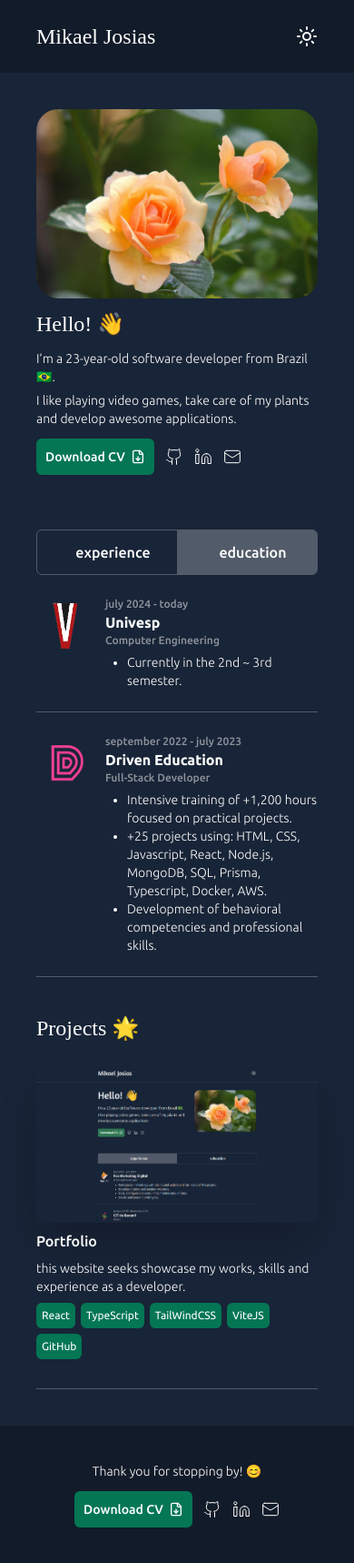
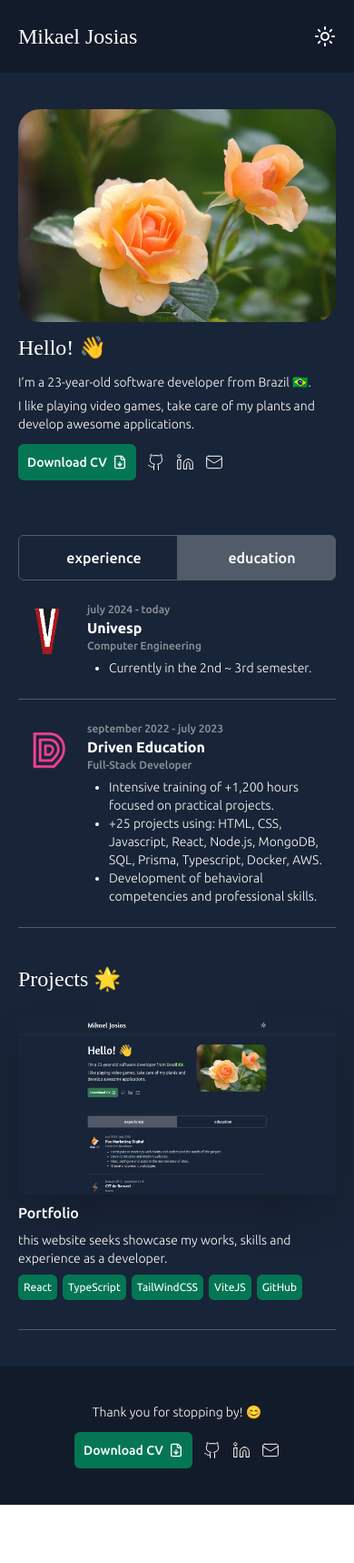
Before and after one commit to Mikael-Josias/mikael-josias, a React (Vite) app: page / in a window 390 px wide. Shown: the whole page at 91% size. After the commit the page ends 1654 px from the top, so only its background shows below. Built offline with nearby package versions, Linux system fonts and the light colour scheme; a web font is replaced by a local one.

Commit message:
style(page): alter page lateral padding on mobile

```diff
--- a/src/components/Footer.tsx
+++ b/src/components/Footer.tsx
@@ -2,7 +2,7 @@ import SocialBar from "./SocialBar"
 
 function Footer() {
   return (
-    <footer className="w-full bg-wheat-600 dark:bg-black/25 md:bg-transparent dark:md:bg-transparent p-10 md:px-0 flex flex-col gap-3 md:gap-6 items-center justify-center md:border-t-[1px] md:border-t-black/25 dark:md:border-t-white/25">
+    <footer className="w-full bg-wheat-600 dark:bg-black/25 md:bg-transparent dark:md:bg-transparent py-10 px-5 md:px-0 flex flex-col gap-3 md:gap-6 items-center justify-center md:border-t-[1px] md:border-t-black/25 dark:md:border-t-white/25">
       <span className="text-sm md:text-base text-cement-500 dark:text-white font-light">Thank you for stopping by! 😊</span>
       <SocialBar />
     </footer>
--- a/src/components/Header.tsx
+++ b/src/components/Header.tsx
@@ -5,7 +5,7 @@ function Header() {
 
   return (
     <header className="w-full md:border-b-[1px] md:border-black/25 dark:md:border-white/25 py-6 bg-wheat-600 dark:bg-black/25 dark:md:bg-transparent md:bg-transparent">
-      <div className="flex justify-between items-center mx-auto max-w-3xl px-10 md:px-0">
+      <div className="flex justify-between items-center mx-auto max-w-3xl px-5 md:px-0">
         <h1 className="font-amaranth text-2xl text-cement-600 dark:text-white select-none pointer-events-none md:text-3xl">Mikael Josias</h1>
         <ToggleTheme />
       </div>
--- a/src/components/HeroSection.tsx
+++ b/src/components/HeroSection.tsx
@@ -3,7 +3,7 @@ import SocialBar from "./SocialBar"
 
 function HeroSection() {
   return (
-    <section className="flex flex-col-reverse md:flex-row items-start w-full md:max-w-3xl gap-3 md:gap-10 py-10 px-10 md:px-0">
+    <section className="flex flex-col-reverse md:flex-row items-start w-full md:max-w-3xl gap-3 md:gap-10 py-10 px-5 md:px-0">
       <div className="flex flex-col gap-3 md:gap-6">
         <h2 className="font-amaranth text-2xl md:text-5xl text-cement-600 dark:text-white ">Hello! 👋</h2>
         <span className="text-sm md:text-lg font-light text-cement-500 dark:text-white">
--- a/src/components/Projects.tsx
+++ b/src/components/Projects.tsx
@@ -22,7 +22,7 @@ const projects = [
 
 function Projects() {
   return (
-    <section className="flex flex-col gap-6 md:gap-10 w-full md:max-w-3xl px-10 md:px-0 pt-5 pb-10">
+    <section className="flex flex-col gap-6 md:gap-10 w-full md:max-w-3xl px-5 md:px-0 pt-5 pb-10">
       <h2 className="font-amaranth text-2xl md:text-3xl text-cement-600 dark:text-white ">Projects 🌟</h2>
       <div className="flex flex-col md:flex-row flex-wrap gap-6 md:gap-10">
         {projects?.map((p, i) => {
--- a/src/components/TabsContainer.tsx
+++ b/src/components/TabsContainer.tsx
@@ -60,7 +60,7 @@ function TabsContainer() {
   const [selectedTab, setSelectedTab] = useState<TABS_NAMES>("education")
 
   return (
-    <section className="flex flex-col gap-6 md:gap-8 px-10 md:px-0 py-5 md:py-10 w-full md:w-3xl" >
+    <section className="flex flex-col gap-6 md:gap-8 px-5 md:px-0 py-5 md:py-10 w-full md:w-3xl" >
       {/* TABS OPTIONS */}
       <div className="flex border-[1px] border-wheat-600 dark:border-white/25 rounded-md w-full overflow-hidden">
         <label htmlFor="experience" className="flex items-center justify-center w-full py-3 text-cement-600 dark:text-white relative cursor-pointer font-medium text-base">
```
